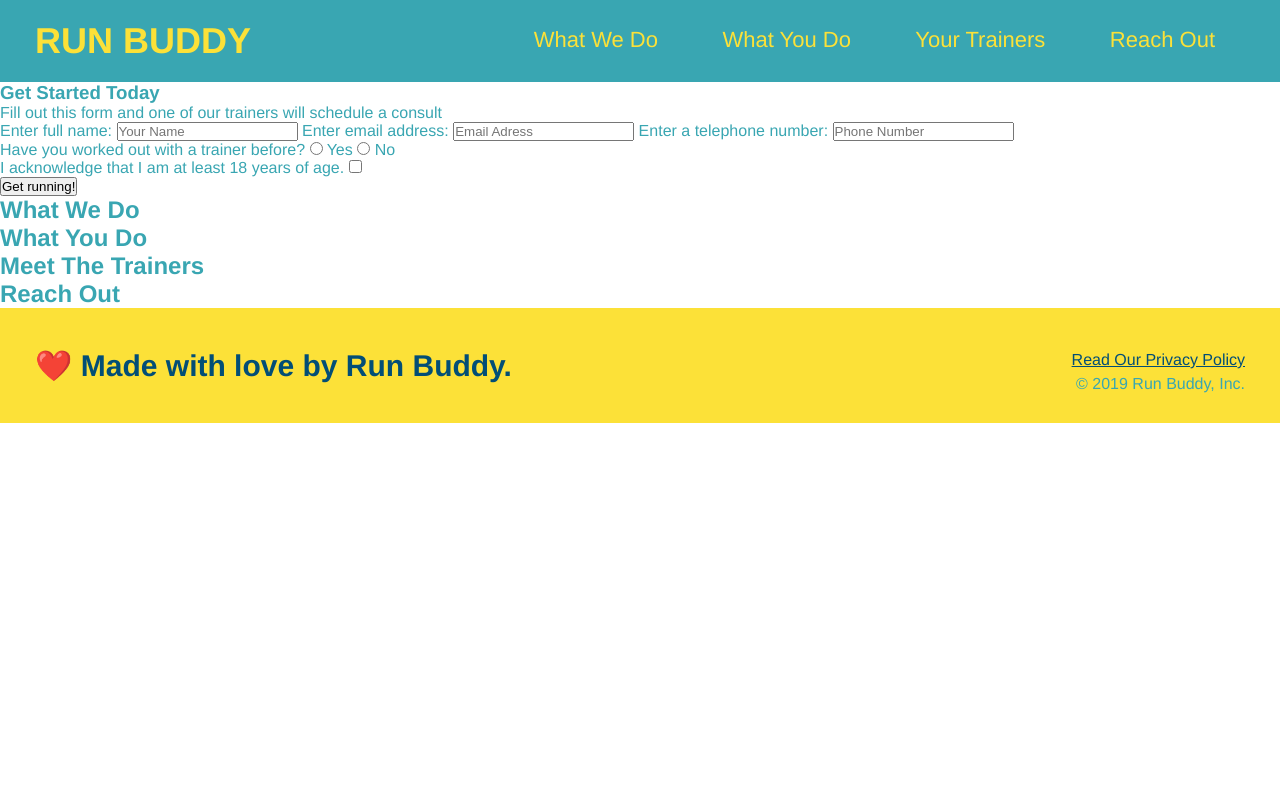
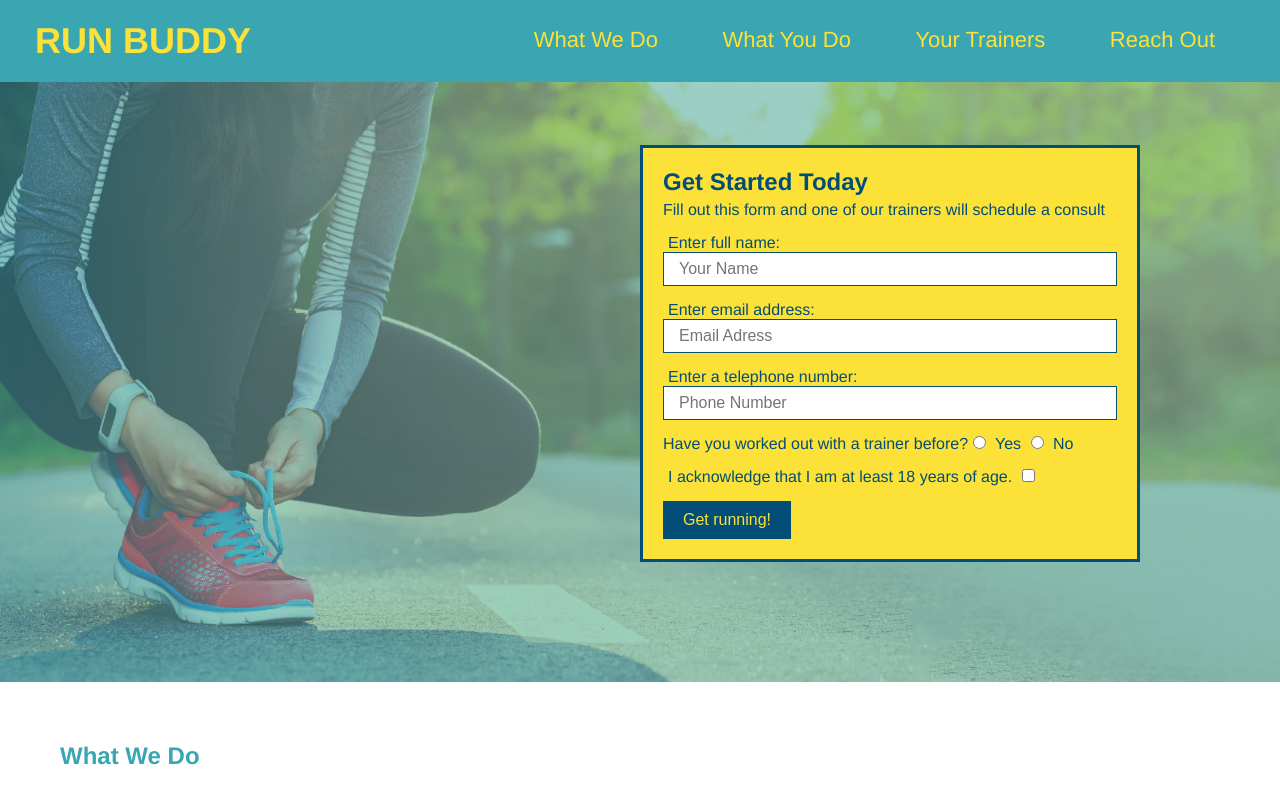
Before and after one commit to emilypier/run-buddy, a plain HTML site: page index.html in a window 1280 px wide. Shown: the top 800 px of the page. Drawn offline with Linux system fonts and the light colour scheme.

Commit message:
styled input forms and buttons

```diff
--- a/assets/css/style.css
+++ b/assets/css/style.css
@@ -43,7 +43,8 @@ header {
       font-size: 22px;
   }
 
-  footer {
+/* apply styles to <footer> */
+footer {
       background:#fce138;
       width: 100%;
       padding: 40px 35px;
@@ -65,3 +66,58 @@ header {
   footer a {
       color: #024e76;
   }
+
+  section {
+      padding: 60px;
+  }
+  /* Hero style start*/
+  .hero {
+    background-image: url("../images/hero-bg.jpg");
+    height: 600px;
+    background-size: cover;
+    background-position: center;
+    position: relative;
+  }
+
+  .hero-form {
+    border: solid 3px #024e76;
+    background-color:#fce138;
+    padding: 20px;
+    width: 500px;
+    color: #024e76;
+    position: absolute;
+    bottom: 120px;
+    right: 140px;
+  }
+
+  .hero-form h3 {
+    font-size: 24px;
+    margin: 0;
+  }
+
+  .hero-form p {
+      margin: 5px 0 15px 0;
+  }
+
+  .form-input {
+      border: 1px solid #024e76;
+      display: block;
+      padding: 7px 15px;
+      font-size: 16px;
+      color: #024e76;
+      width: 100%;
+      margin-bottom: 15px;
+  }
+
+  .hero-form label {
+      margin: 0 5px;
+  }
+
+  .hero-form button {
+      color: #fce138;
+      background-color: #024e76;
+      border: none;
+      padding: 10px 20px;
+      font-size: 16px;
+}
+  /* Hero style end */
--- a/index.html
+++ b/index.html
@@ -32,33 +32,37 @@
         </header>
 
         <!-- hero -->
-        <section>
-            <div>
+        <section class="hero">
+            <div class="hero-form">
                 <h3>Get Started Today</h3>
                 <p>Fill out this form and one of our trainers will schedule a consult</p>
                 <form>
                     <label for= "name">Enter full name:</label>
-                    <input type= "text" placeholder="Your Name" name="name" id="name"/>
+                    <input type= "text" placeholder="Your Name" name="name" id="name" class="form-input"/>
 
                     <label for= "email">Enter email address:</label>
-                    <input type= "email" placeholder="Email Adress" name="email" id="email"/>
+                    <input type= "email" placeholder="Email Adress" name="email" id="email" class="form-input"/>
 
                     <label for= "phone">Enter a telephone number:</label>
-                    <input type= "tel" placeholder="Phone Number" name="phone" id="phone"/>
-                    <p>
-                        Have you worked out with a trainer before?
+                    <input type= "tel" placeholder="Phone Number" name="phone" id="phone" class="form-input"/>
+
+
+                    <p>Have you worked out with a trainer before?
                         <input type="radio" name="trainer-confirm" id="trainer-yes"/>
                         <label for="trainer-yes">Yes</label>
                         <input type="radio" name="trainer-confirm" id="trainer-no"/>
                         <label for="trainer-no">No</label>
                     </p>
+
                     <p>
                         <label for="checkbox">I acknowledge that I am at least 18 years of age.</label>
                         <input type="checkbox" name="age-confirm" id="checkbox" />
                     </p>
+
                     <button type="submit">
                         Get running!
                     </button>
+
                 </form>
             </div>
         </section>
```
Also changed, not shown: assets/images/hero-bg.jpg (added).
